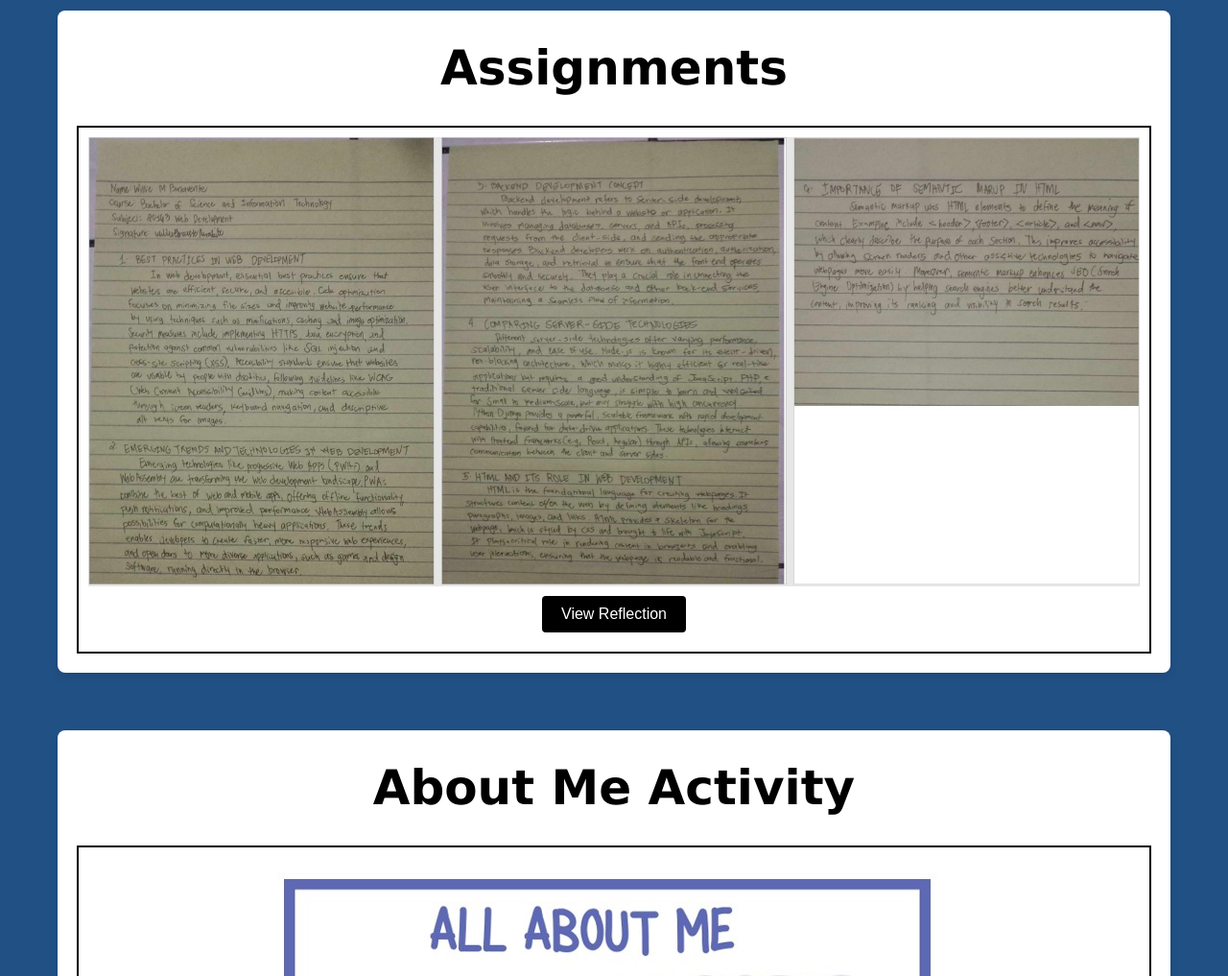
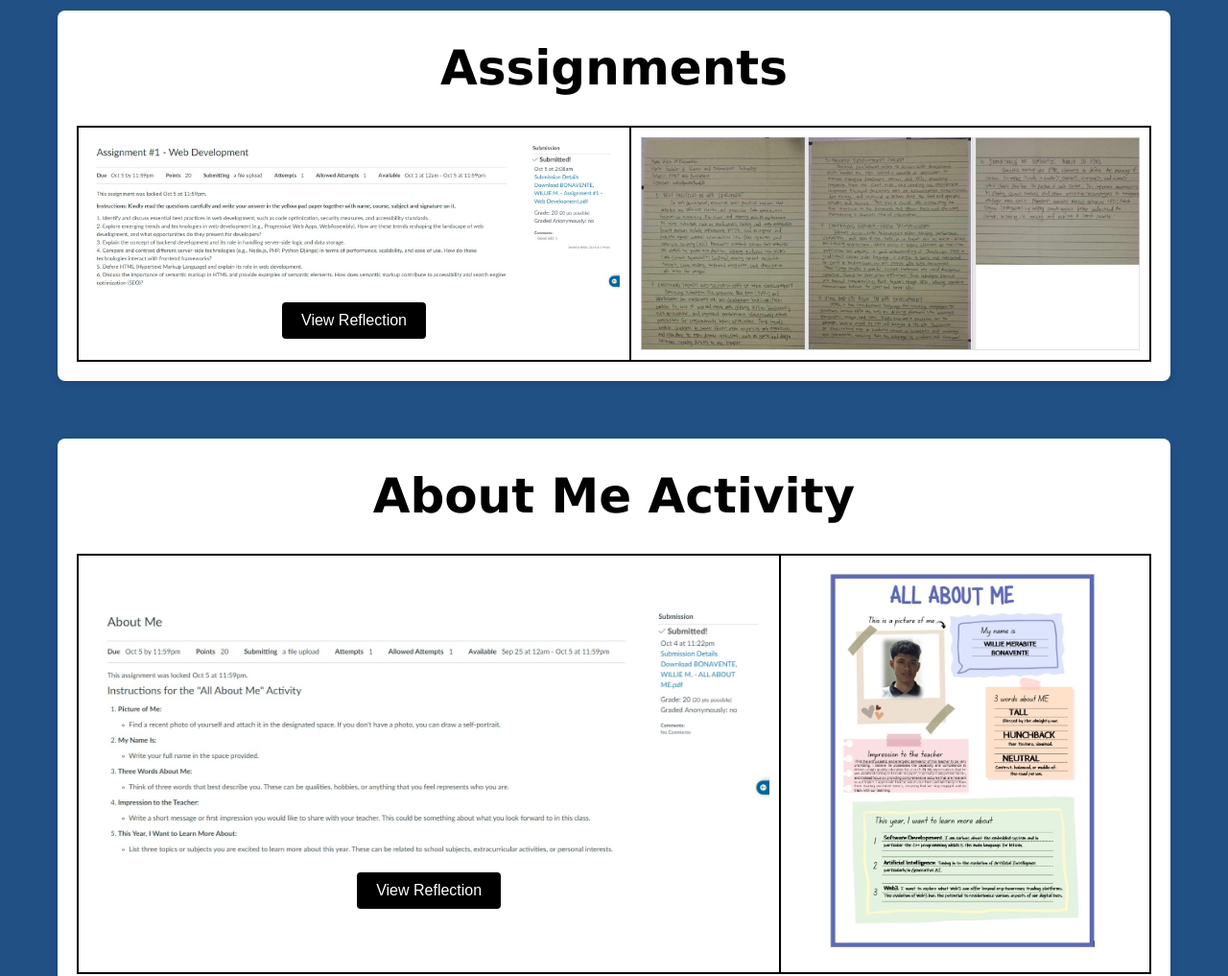
Before and after one commit to williebonavente/cuddly-chainsaw, a plain HTML site: page pages/midterm.html in a window 1280 px wide. Shown: the part 4520-5537 px from the top of the page at 96% size. Drawn offline with nearby package versions, Linux system fonts and the light colour scheme.

Commit message:
Add scores for the assignments

```diff
--- a/pages/midterm.html
+++ b/pages/midterm.html
@@ -116,8 +116,11 @@
                         <table>
                             <tr>
                                 <td>
+                                    <img src="../assets/imgs/Assignment_1_scores.jpg" alt="" srcset="">
+                                    <button onclick="openModal('assignments', 'assignments')">View Reflection</button>
+                                </td>
+                                <td>
                                     <img src="../assets/imgs/Assignment_1.jpg" alt="" srcset="">
-                                    <button onclick="openModal('assignments', 'assignments')">View Reflection</button>
                                 </td>
                             </tr>
                         </table>
@@ -129,8 +132,11 @@
                         <table>
                             <tr>
                                 <td>
+                                    <img src="../assets/imgs/about_me_scores.jpg" alt="">
+                                    <button onclick="openModal('about_me', 'about_me')">View Reflection</button>
+                                </td>
+                                <td>
                                     <img src="../assets/imgs/about_me.jpg" alt="">
-                                    <button onclick="openModal('about_me', 'about_me')">View Reflection</button>
                                 </td>
                             </tr>
                         </table>
```
Also changed, not shown: assets/imgs/Assignment_1_scores.jpg (added), assets/imgs/about_me_scores.jpg (added).
